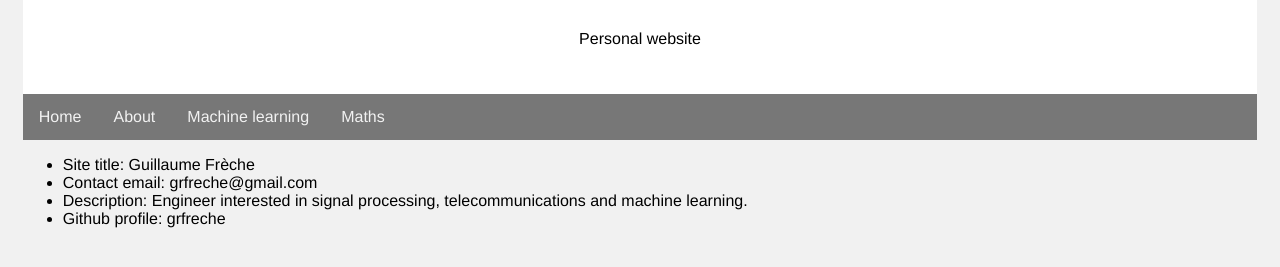
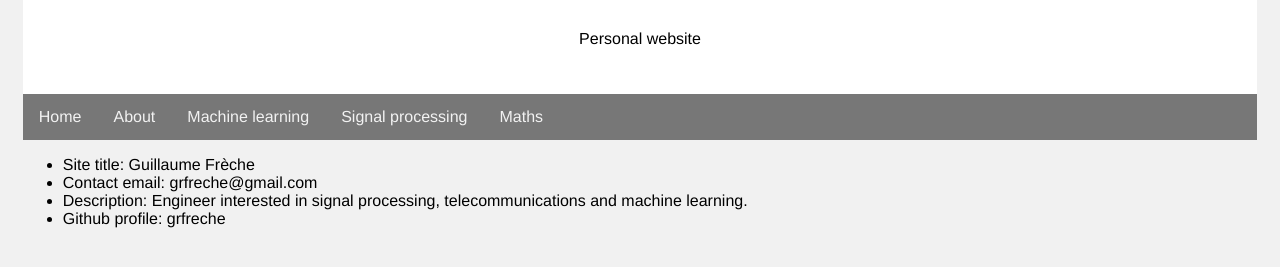
Before and after one commit to grfreche/grfreche.github.io, a Jekyll site: the page built from index.md, in a window 1280 px wide. Shown: the part 148-415 px from the top of the page. Built offline with Jekyll 4.4.1, drawn with Linux system fonts in a browser that asks for light colours.

Commit message:
Update default.html

```diff
--- a/_layouts/default.html
+++ b/_layouts/default.html
@@ -65,6 +65,7 @@
       <a href="https://grfreche.github.io">Home</a>
       <a href="/about/">About</a>
       <a href="/machine_learning/">Machine learning</a>
+      <a href="/signal_processing/">Signal processing</a>
       <a href="/maths/">Maths</a>
     </div>
 
```
